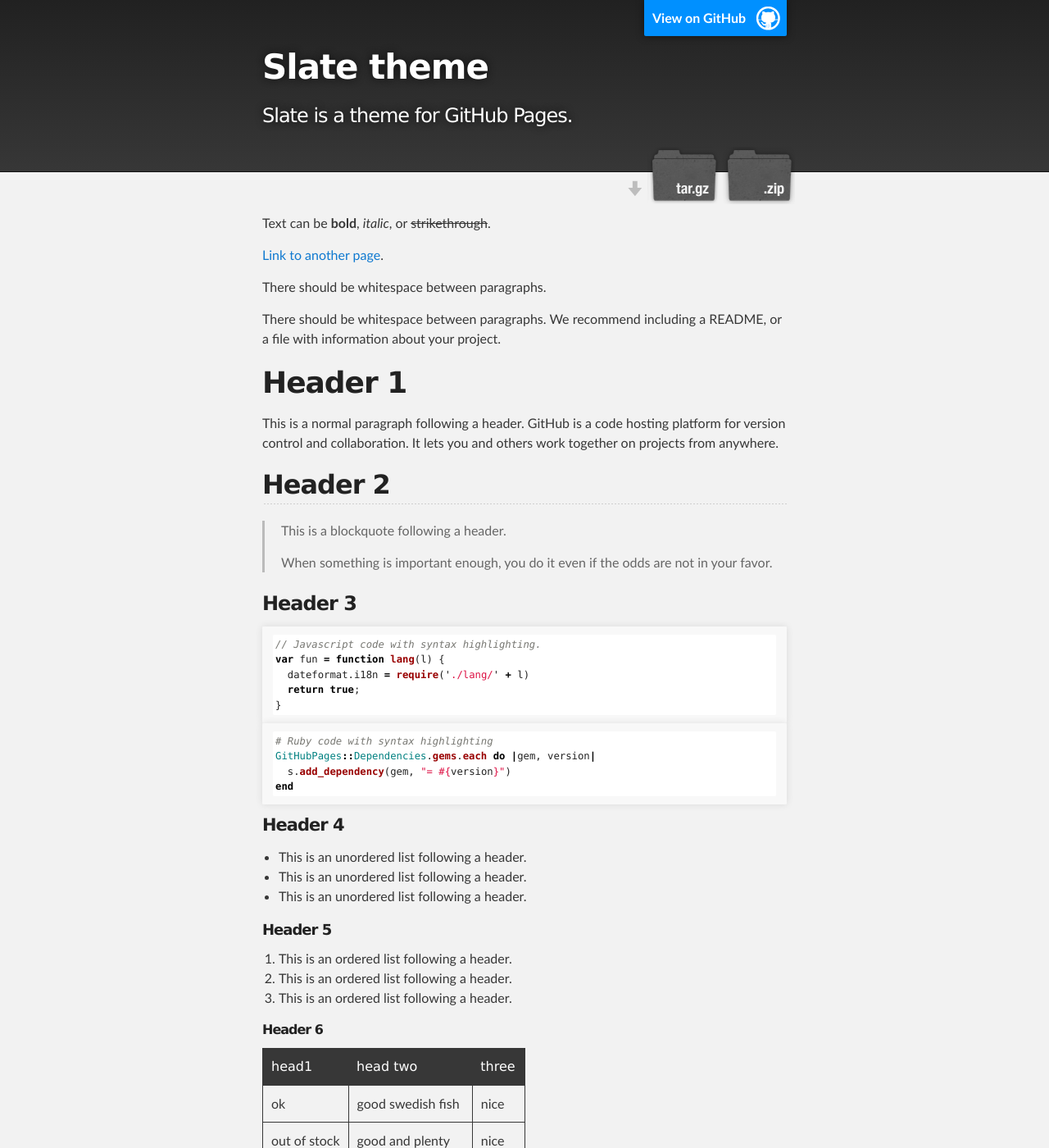
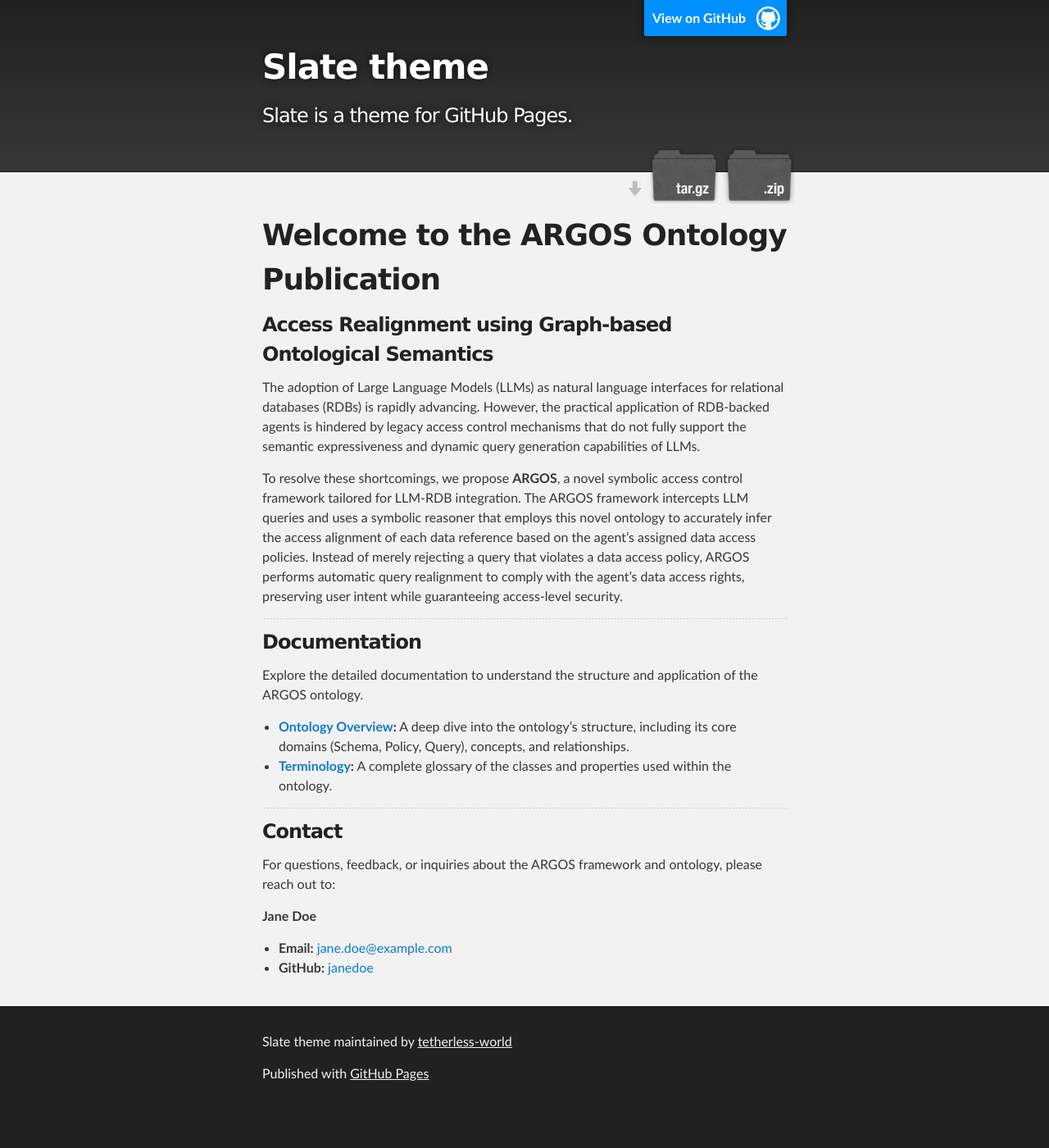
Before and after one commit to tetherless-world/argos, a Jekyll site: the page built from index.md, in a window 1280 px wide and 1400 px high. Shown: the whole window at 82% size. Built offline with Jekyll 4.4.1, drawn with Linux system fonts in a browser that asks for light colours; our own code applies the rules of GitHub Pages for plain Markdown files; some of the changed text lies outside the part shown.

Commit message:
[add] index, ontology and terminology pages

````diff
--- a/index.md
+++ b/index.md
@@ -2,122 +2,29 @@
 layout: default
 ---
 
-Text can be **bold**, _italic_, or ~~strikethrough~~.
+# Welcome to the ARGOS Ontology Publication
 
-[Link to another page](./another-page.html).
+### Access Realignment using Graph-based Ontological Semantics
 
-There should be whitespace between paragraphs.
+The adoption of Large Language Models (LLMs) as natural language interfaces for relational databases (RDBs) is rapidly advancing. However, the practical application of RDB-backed agents is hindered by legacy access control mechanisms that do not fully support the semantic expressiveness and dynamic query generation capabilities of LLMs.
 
-There should be whitespace between paragraphs. We recommend including a README, or a file with information about your project.
+To resolve these shortcomings, we propose **ARGOS**, a novel symbolic access control framework tailored for LLM-RDB integration. The ARGOS framework intercepts LLM queries and uses a symbolic reasoner that employs this novel ontology to accurately infer the access alignment of each data reference based on the agent's assigned data access policies. Instead of merely rejecting a query that violates a data access policy, ARGOS performs automatic query realignment to comply with the agent's data access rights, preserving user intent while guaranteeing access-level security.
 
-# Header 1
+---
 
-This is a normal paragraph following a header. GitHub is a code hosting platform for version control and collaboration. It lets you and others work together on projects from anywhere.
+### Documentation
 
-## Header 2
+Explore the detailed documentation to understand the structure and application of the ARGOS ontology.
 
-> This is a blockquote following a header.
->
-> When something is important enough, you do it even if the odds are not in your favor.
+* **[Ontology Overview](./ontology.md):** A deep dive into the ontology's structure, including its core domains (Schema, Policy, Query), concepts, and relationships.
+* **[Terminology](./terminology.md):** A complete glossary of the classes and properties used within the ontology.
 
-### Header 3
+---
 
-```js
-// Javascript code with syntax highlighting.
-var fun = function lang(l) {
-  dateformat.i18n = require('./lang/' + l)
-  return true;
-}
-```
+### Contact
 
-```ruby
-# Ruby code with syntax highlighting
-GitHubPages::Dependencies.gems.each do |gem, version|
-  s.add_dependency(gem, "= #{version}")
-end
-```
+For questions, feedback, or inquiries about the ARGOS framework and ontology, please reach out to:
 
-#### Header 4
-
-*   This is an unordered list following a header.
-*   This is an unordered list following a header.
-*   This is an unordered list following a header.
-
-##### Header 5
-
-1.  This is an ordered list following a header.
-2.  This is an ordered list following a header.
-3.  This is an ordered list following a header.
-
-###### Header 6
-
-| head1        | head two          | three |
-|:-------------|:------------------|:------|
-| ok           | good swedish fish | nice  |
-| out of stock | good and plenty   | nice  |
-| ok           | good `oreos`      | hmm   |
-| ok           | good `zoute` drop | yumm  |
-
-### There's a horizontal rule below this.
-
-* * *
-
-### Here is an unordered list:
-
-*   Item foo
-*   Item bar
-*   Item baz
-*   Item zip
-
-### And an ordered list:
-
-1.  Item one
-1.  Item two
-1.  Item three
-1.  Item four
-
-### And a nested list:
-
-- level 1 item
-  - level 2 item
-  - level 2 item
-    - level 3 item
-    - level 3 item
-- level 1 item
-  - level 2 item
-  - level 2 item
-  - level 2 item
-- level 1 item
-  - level 2 item
-  - level 2 item
-- level 1 item
-
-### Small image
-
-![Octocat](https://github.githubassets.com/images/icons/emoji/octocat.png)
-
-### Large image
-
-![Branching](https://guides.github.com/activities/hello-world/branching.png)
-
-
-### Definition lists can be used with HTML syntax.
-
-<dl>
-<dt>Name</dt>
-<dd>Godzilla</dd>
-<dt>Born</dt>
-<dd>1952</dd>
-<dt>Birthplace</dt>
-<dd>Japan</dd>
-<dt>Color</dt>
-<dd>Green</dd>
-</dl>
-
-```
-Long, single-line code blocks should not wrap. They should horizontally scroll if they are too long. This line should be long enough to demonstrate this.
-```
-
-```
-The final element.
-```
+**Jane Doe**
+* **Email:** <jane.doe@example.com>
+* **GitHub:** [janedoe](https://github.com/janedoe)
````
Also changed, not shown: ontology.md (added, +54 -0 lines), terminology.md (added, +156 -0 lines).
